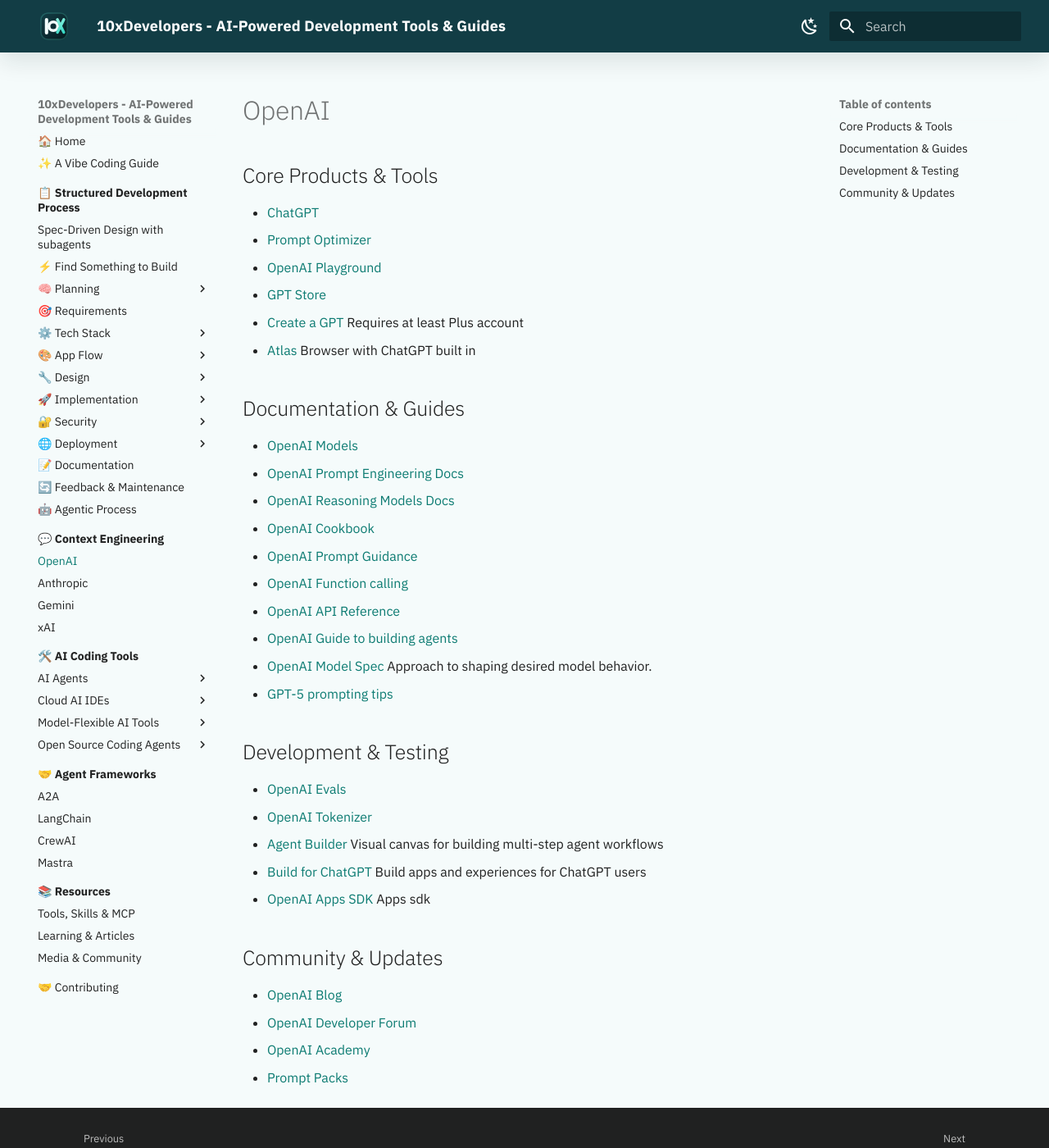
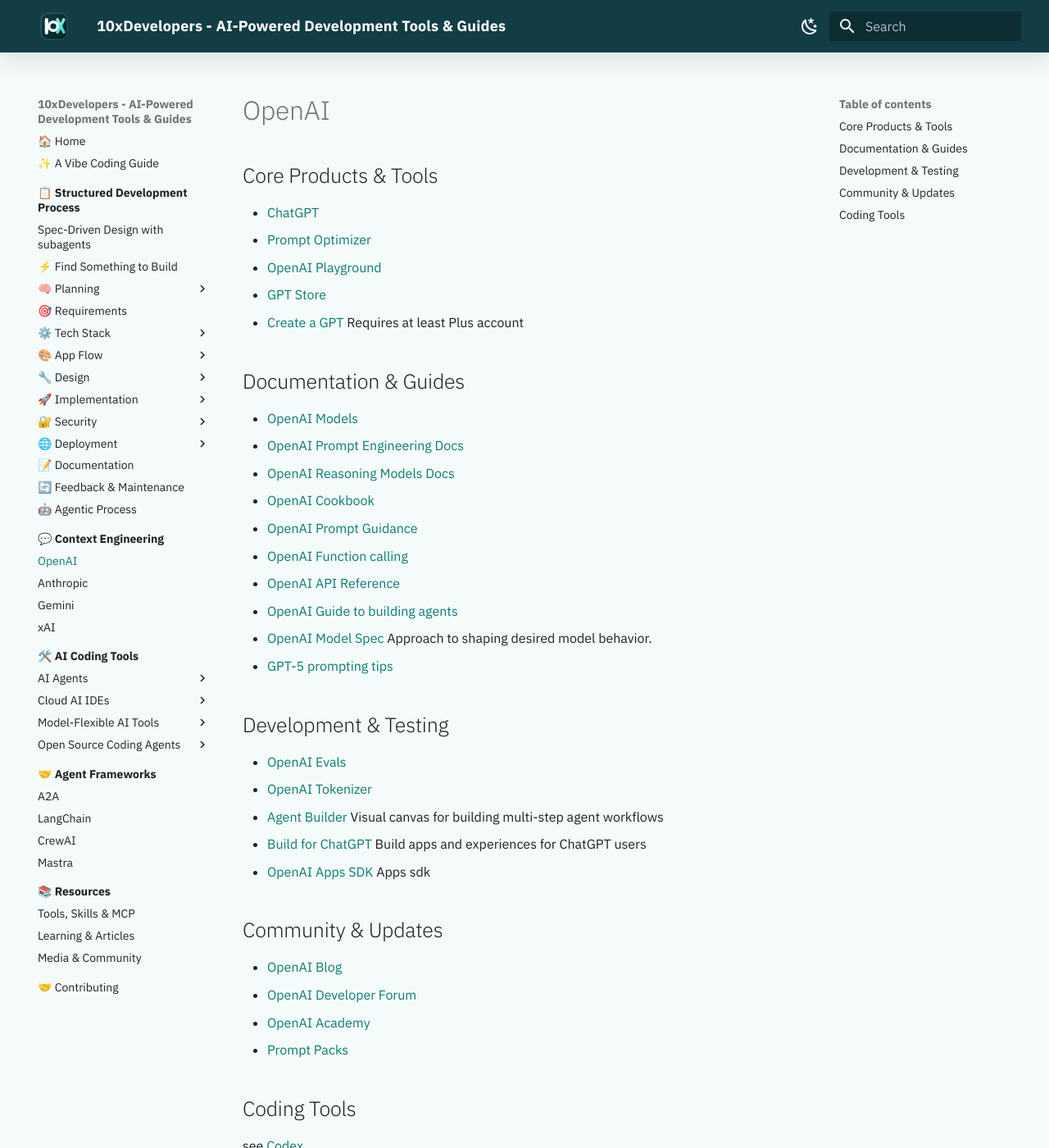
Before and after one commit to shlomoc/10xdev, an MkDocs documentation site: the page built from docs/prompt-engineering/openai.md, in a window 1280 px wide and 1400 px high. Shown: the whole window at 82% size. Built offline with MkDocs 1.6.1 and Material for MkDocs 9.7.7, drawn with Linux system fonts in a browser that asks for light colours.

Commit message:
docs: remove Atlas link from OpenAI resources and add coding reference in xAI documentation

```diff
--- a/docs/prompt-engineering/openai.md
+++ b/docs/prompt-engineering/openai.md
@@ -6,7 +6,6 @@
 - [OpenAI Playground](https://platform.openai.com/playground)
 - [GPT Store](https://chat.openai.com/gpts)
 - [Create a GPT](https://chat.openai.com/gpts/editor) Requires at least Plus account
-- [Atlas](https://openai.com/index/introducing-chatgpt-atlas/) Browser with ChatGPT built in
 
 ## Documentation & Guides
 - [OpenAI Models](https://platform.openai.com/docs/models)
@@ -33,3 +32,6 @@
 - [OpenAI Developer Forum](https://community.openai.com/)
 - [OpenAI Academy](https://academy.openai.com/public/content)
 - [Prompt Packs](https://academy.openai.com/public/tags/prompt-packs-6849a0f98c613939acef841c)
+
+## Coding Tools
+see [Codex](../ai-coding-tools/ai-agents/codex.md)
```
Also changed, not shown: docs/prompt-engineering/xAI.md (+1 -0 lines).
